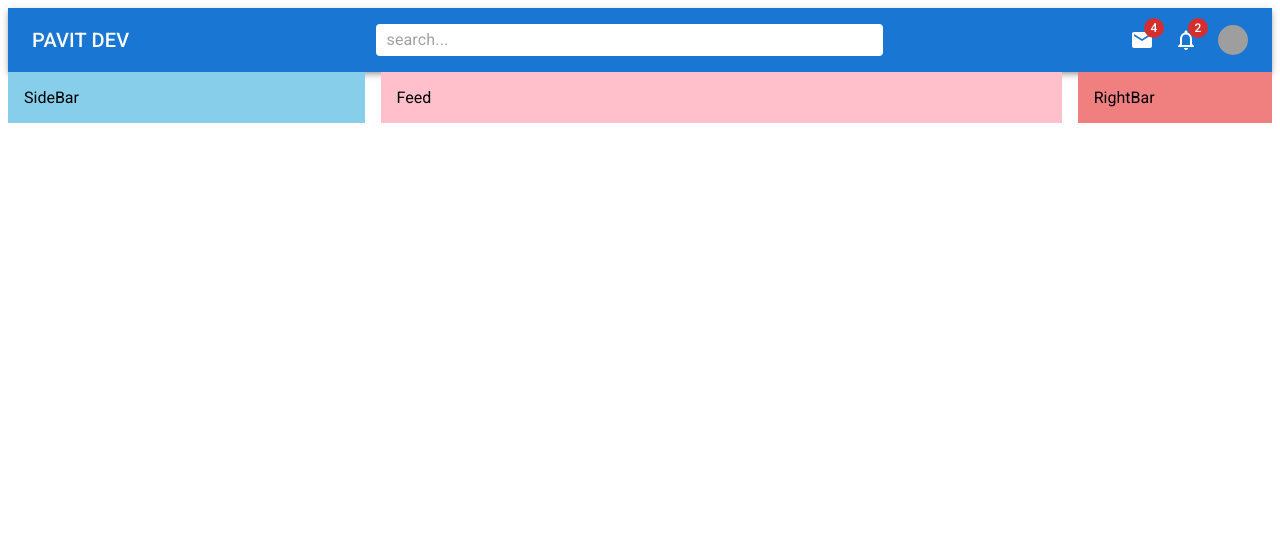
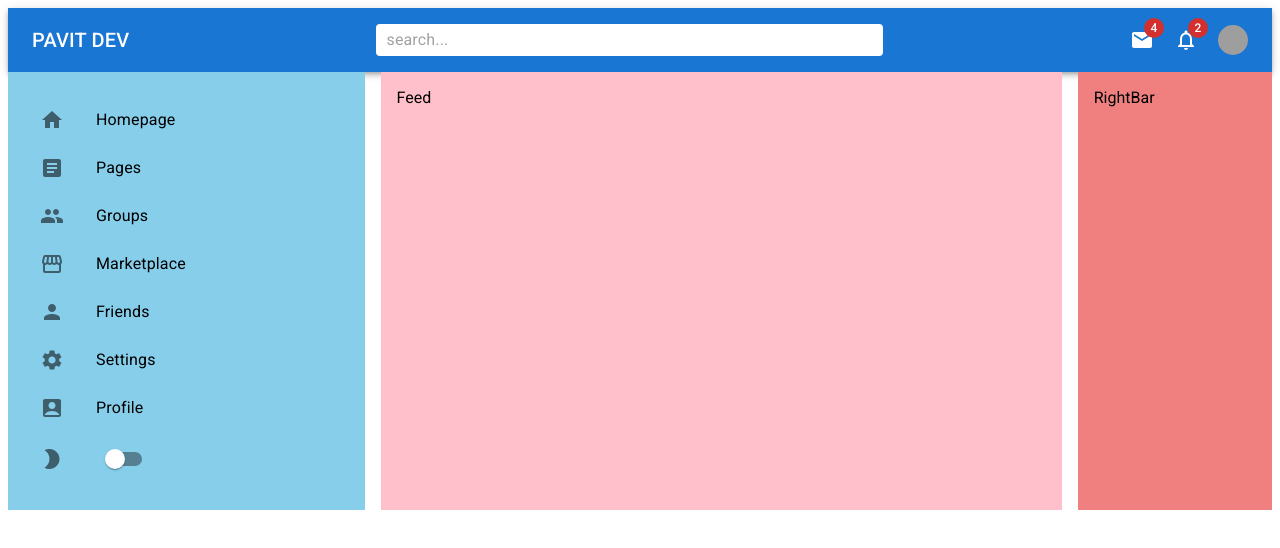
Before and after one commit to pavitpim40/fb-react-mui5, a React (Create React App) app: page / in a window 1280 px wide. Shown: the top 548 px of the page. Built offline with nearby package versions, Linux system fonts and the light colour scheme; grey boxes are pictures that could not be loaded.

Commit message:
Sidebar with List

```diff
--- a/src/components/Navbar.jsx
+++ b/src/components/Navbar.jsx
@@ -15,6 +15,7 @@
 import NotificationsNoneIcon from "@mui/icons-material/NotificationsNone";
 const Navbar = () => {
   const [open, setOpen] = useState(false);
+
   const StyledToolbar = styled(Toolbar)({
     display: "flex",
     justifyContent: "space-between",
--- a/src/components/SideBar.jsx
+++ b/src/components/SideBar.jsx
@@ -1,6 +1,24 @@
 import React from "react";
-import { Box } from "@mui/material";
+import {
+  Box,
+  List,
+  ListItem,
+  ListItemButton,
+  ListItemIcon,
+  ListItemText,
+  Switch,
+} from "@mui/material";
 
+import {
+  AccountBox,
+  Article,
+  Group,
+  Home,
+  Person,
+  Settings,
+  Storefront,
+  ModeNight,
+} from "@mui/icons-material";
 const SideBar = () => {
   return (
     <Box
@@ -9,7 +27,72 @@
       p={2}
       sx={{ display: { xs: "none", sm: "block" } }}
     >
-      SideBar
+      <List>
+        <ListItem disablePadding>
+          <ListItemButton component="a" href="#home">
+            <ListItemIcon>
+              <Home />
+            </ListItemIcon>
+            <ListItemText primary="Homepage" />
+          </ListItemButton>
+        </ListItem>
+        <ListItem disablePadding>
+          <ListItemButton component="a" href="#simple-list">
+            <ListItemIcon>
+              <Article />
+            </ListItemIcon>
+            <ListItemText primary="Pages" />
+          </ListItemButton>
+        </ListItem>
+        <ListItem disablePadding>
+          <ListItemButton component="a" href="#simple-list">
+            <ListItemIcon>
+              <Group />
+            </ListItemIcon>
+            <ListItemText primary="Groups" />
+          </ListItemButton>
+        </ListItem>
+        <ListItem disablePadding>
+          <ListItemButton component="a" href="#simple-list">
+            <ListItemIcon>
+              <Storefront />
+            </ListItemIcon>
+            <ListItemText primary="Marketplace" />
+          </ListItemButton>
+        </ListItem>
+        <ListItem disablePadding>
+          <ListItemButton component="a" href="#simple-list">
+            <ListItemIcon>
+              <Person />
+            </ListItemIcon>
+            <ListItemText primary="Friends" />
+          </ListItemButton>
+        </ListItem>
+        <ListItem disablePadding>
+          <ListItemButton component="a" href="#simple-list">
+            <ListItemIcon>
+              <Settings />
+            </ListItemIcon>
+            <ListItemText primary="Settings" />
+          </ListItemButton>
+        </ListItem>
+        <ListItem disablePadding>
+          <ListItemButton component="a" href="#simple-list">
+            <ListItemIcon>
+              <AccountBox />
+            </ListItemIcon>
+            <ListItemText primary="Profile" />
+          </ListItemButton>
+        </ListItem>
+        <ListItem disablePadding>
+          <ListItemButton component="a" href="#simple-list">
+            <ListItemIcon>
+              <ModeNight />
+            </ListItemIcon>
+            <Switch />
+          </ListItemButton>
+        </ListItem>
+      </List>
     </Box>
   );
 };
```
